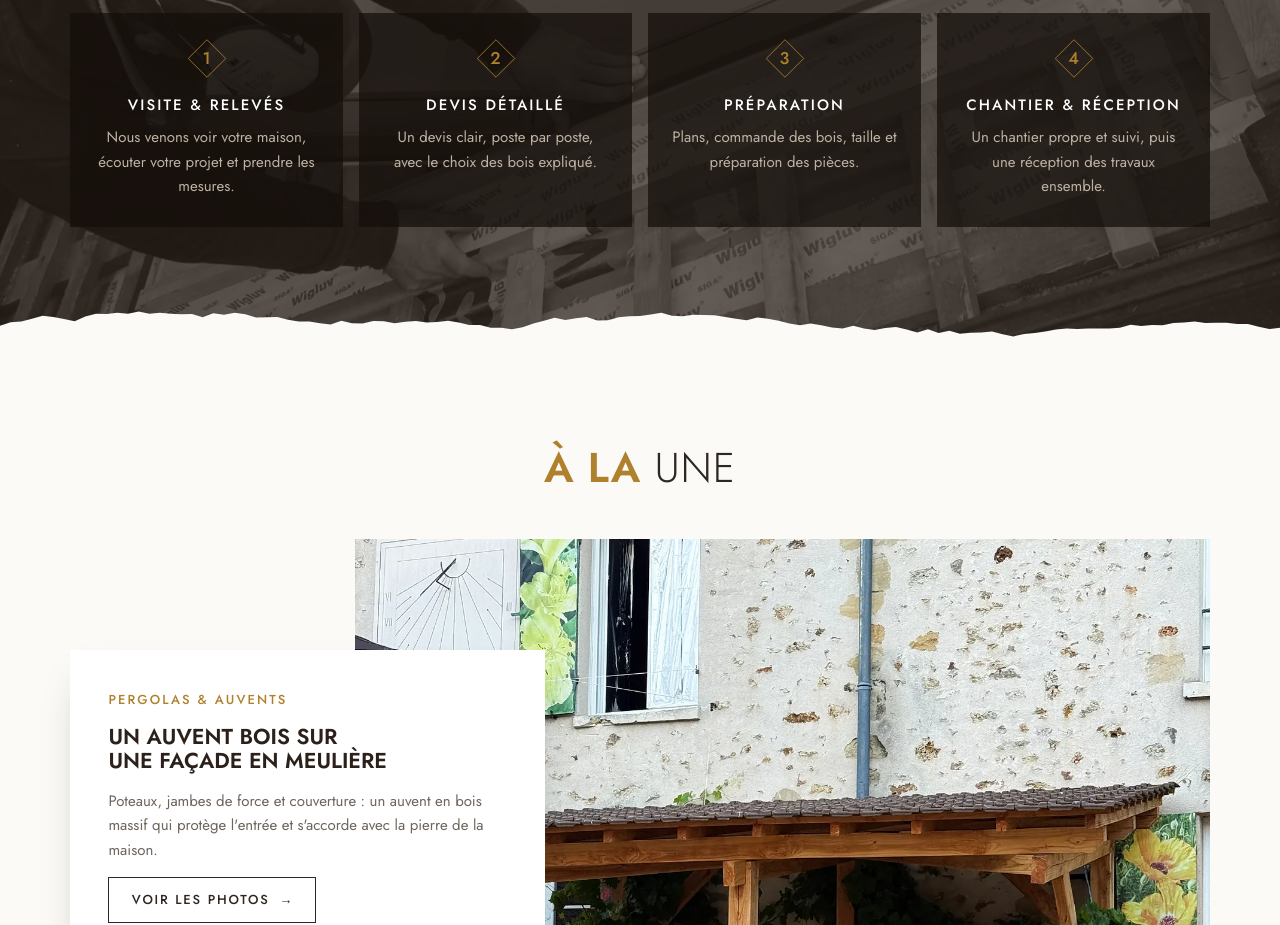
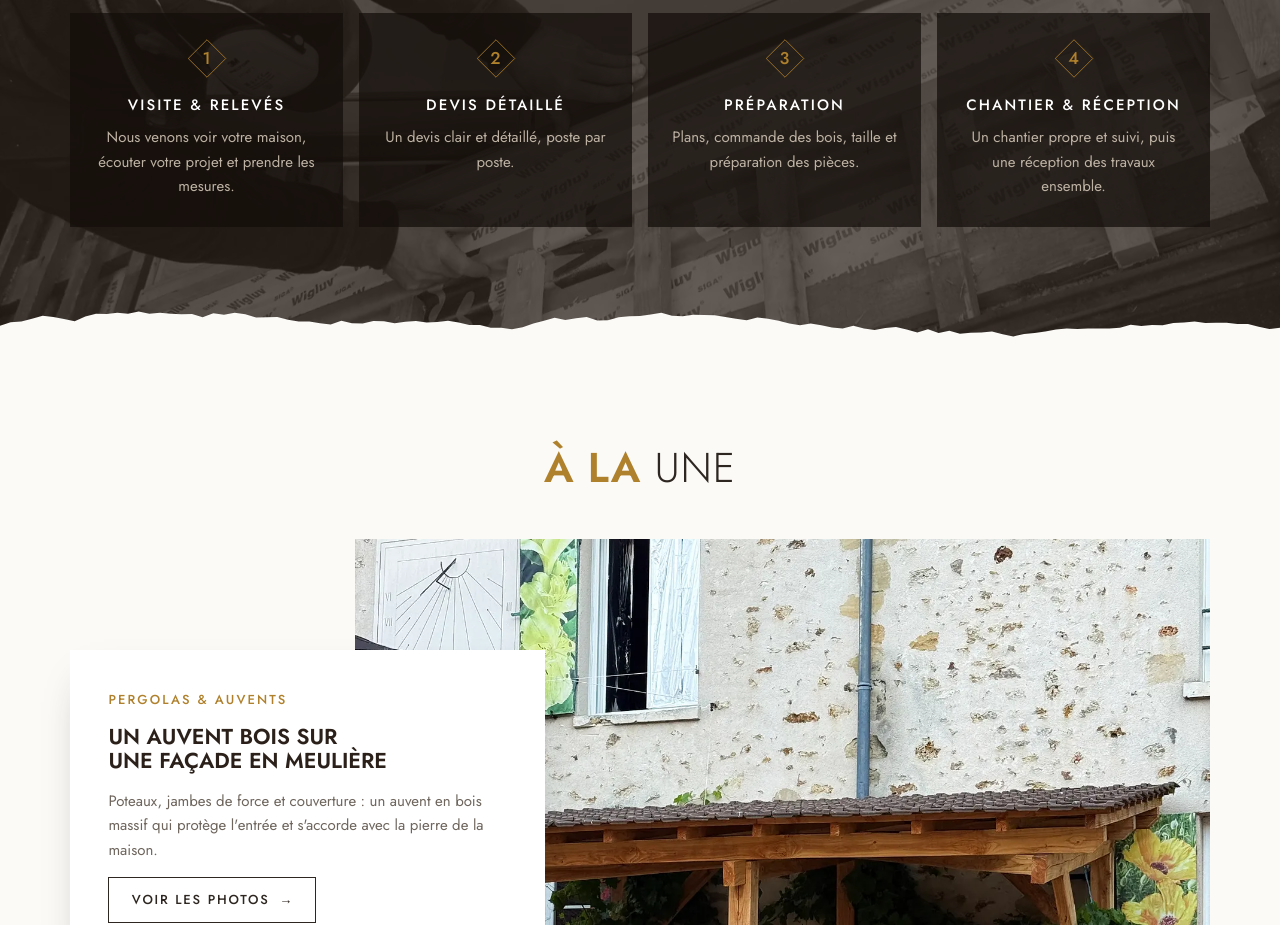
Before and after one commit to yanismra/mirabois-site, a plain HTML site: page index.html in a window 1280 px wide. Shown: the part 3400-4325 px from the top of the page. Drawn offline with Linux system fonts and the light colour scheme.

Commit message:
Devis : « clair et détaillé, poste par poste » (sans mention du choix des bois)
Co-Authored-By: Claude Opus 5.5 <noreply@anthropic.com>

```diff
--- a/index.html
+++ b/index.html
@@ -198,7 +198,7 @@
       <p class="intro-clair">Un seul interlocuteur, de la première visite à la réception du chantier.</p>
       <ol class="etapes">
         <li><h3>Visite &amp; relevés</h3><p>Nous venons voir votre maison, écouter votre projet et prendre les mesures.</p></li>
-        <li><h3>Devis détaillé</h3><p>Un devis clair, poste par poste, avec le choix des bois expliqué.</p></li>
+        <li><h3>Devis détaillé</h3><p>Un devis clair et détaillé, poste par poste.</p></li>
         <li><h3>Préparation</h3><p>Plans, commande des bois, taille et préparation des pièces.</p></li>
         <li><h3>Chantier &amp; réception</h3><p>Un chantier propre et suivi, puis une réception des travaux ensemble.</p></li>
       </ol>
```
Also changed, not shown: _modeles/emails/confirmation-client.html (+1 -1 lines).
